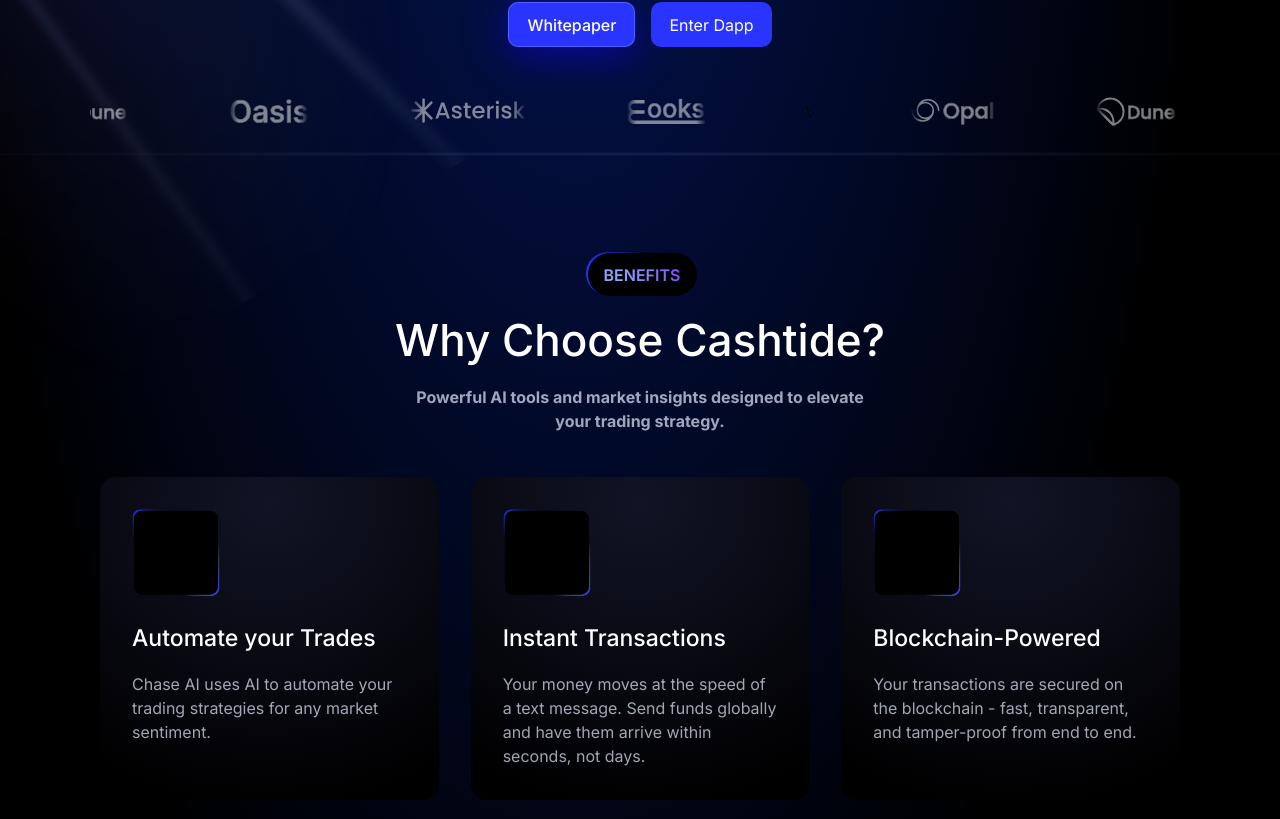
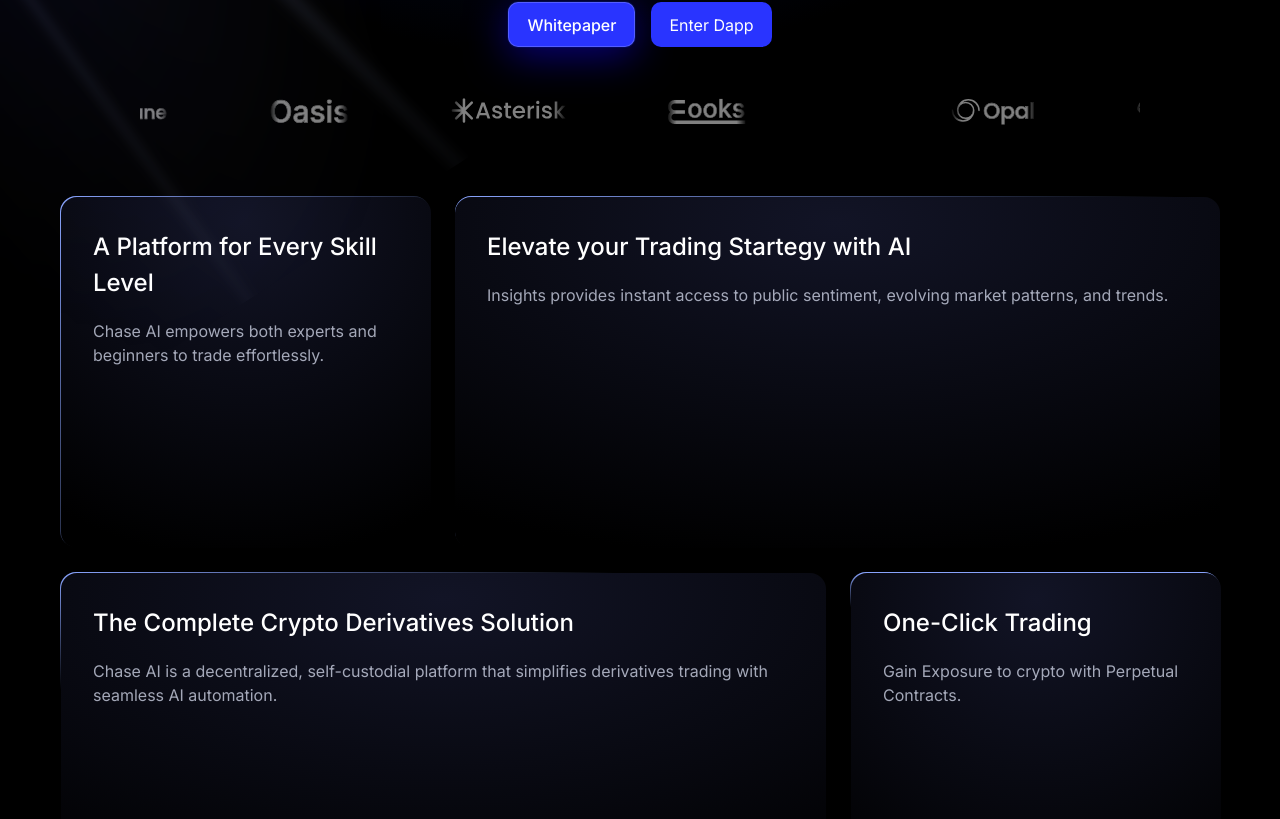
Before and after one commit to six-shot/Chase-AI, a Next.js app: page / in a window 1280 px wide. Shown: the part 521-1340 px from the top of the page. Built offline with nearby package versions, Linux system fonts and the light colour scheme.

Commit message:
first commit

```diff
--- a/src/app/globals.css
+++ b/src/app/globals.css
@@ -14,6 +14,7 @@ body {
 
 .hero-bg {
   background: radial-gradient(50% 85% at 45% 7.5%, #031457 0%, #000 100%);
+  height: 626px;
 }
 .logo-mask {
   mask-image: linear-gradient(
@@ -64,3 +65,23 @@ body {
   opacity: 0.14;
   background: radial-gradient(63.67% 63.67% at 50% 50%, #8aa5ff 0%, #000 100%);
 }
+.grid-card {
+  border-radius: 16px;
+  background: linear-gradient(133deg, #8aa5ff 0%, #000 66%);
+}
+.grid-card-2 {
+  border-radius: 16px;
+  background: linear-gradient(168deg, #8aa5ff 0%, #000 23%);
+}
+.grid-card-3 {
+  border-radius: 16px;
+  background: linear-gradient(180deg, #8aa5ff 0%, #000 10%);
+}
+.grid-inner-card {
+  border-radius: 16px;
+  background: radial-gradient(96% 96% at 50% 7.5%, #121426 0%, #000 100%);
+}
+.bottom-card {
+  opacity: 0.63;
+  background: linear-gradient(180deg, rgba(11, 12, 23, 0) 0%, #000 100%);
+}
--- a/src/app/page.tsx
+++ b/src/app/page.tsx
@@ -12,7 +12,6 @@ import asterik from "../../public/logo/asterik.svg";
 import eooks from "../../public/logo/eook.svg";
 import Marquee from "react-fast-marquee";
 import minicard from "../../public/svgs/minicard.svg";
-
 
 const marqueeFeatures = [
   "Automate your Trades",
@@ -58,11 +57,12 @@ const benefitsData = [
 
 export default function Home() {
   return (
-    <div className="relative hero-bg w-full">
+    <div className="relative  w-full">
+      <div className="relative hero-bg ">
         <Image
           src={mask}
           alt="mask"
-        className="absolute top-[-400px] -left-[600px]"
+          className="absolute top-[-400px] -left-[600px] z-[30] opacity-[70%]"
         />
 
         <div className="absolute top-0 h-[426px] w-full flex justify-center items-center">
@@ -72,7 +72,7 @@ export default function Home() {
             className="absolute top-1/2 left-1/2 transform -translate-x-1/2 -translate-y-1/2 z-[10] object-cover w-full"
           />
         </div>
-      <div className="pt-[68px] relative z-[10000]">
+        <div className="pt-[68px] relative z-[10]">
           <div className="flex flex-col items-center justify-center ">
             <div className="flex flex-col items-center gap-6 pt-[95px]">
               <div className="flex gap-2.5 items-center">
@@ -99,8 +99,8 @@ export default function Home() {
                   />
                 </div>
                 <p className="text-[#e6ecffb3] font-[family-name:var(--font-inter)]">
-                Join <span className="text-[#ffff]">15,725+</span> other loving
-                customers
+                  Join <span className="text-[#ffff]">15,725+</span> other
+                  loving customers
                 </p>
               </div>
               <h1 className="text-white text-[64px] font-medium font-[family-name:var(--font-poppins)] text-center leading-[70.4px]">
@@ -120,9 +120,11 @@ export default function Home() {
               </div>
             </div>
           </div>
-        <div className="max-w-[1440px] mx-auto  px-[90px]">
+        </div>
+        <div className="flex justify-center items-center">
+          <div className="w-[1000px]">
             <Marquee className="" direction="left" speed={40}>
-            <div className="flex gap-[99px] items-center h-[81px] mt-6">
+              <div className=" flex gap-[99px] items-center h-[81px] mt-6">
                 <Image className="logo-mask" src={opai} alt="opai" />
                 <Image className="logo-mask" src={dune} alt="dune" />
                 <Image className="logo-mask" src={oasis} alt="oasis" />
@@ -136,13 +138,69 @@ export default function Home() {
               </div>
             </Marquee>
           </div>
+        </div>
+
+        <div className="max-w-[1440px] mx-auto  px-[60px]">
+          <div className="pb-[96px] pt-[44px] grid grid-cols-3 gap-[25px]  items-center relative">
+            <div className="col-span-1 h-[351px] grid-card relative">
+              <div className=" w-full grid-inner-card h-full absolute top-[0.5px] left-[1px]">
+                <div className="p-8">
+                  <h4 className="text-[#ffffff] text-[24px] font-[family-name:var(--font-inter)] font-medium">
+                    A Platform for Every Skill Level
+                  </h4>
+                  <p className="text-[#E6ECFFB2] text-[16px] font-[family-name:var(--font-inter)] font-normal mt-[18px]">
+                    Chase AI empowers both experts and beginners to trade
+                    effortlessly.
+                  </p>
+                </div>
+              </div>
+            </div>
+            <div className="col-span-2 h-[351px] grid-card relative">
+              <div className=" w-full grid-inner-card h-full absolute top-[0.5px] ">
+                <div className="p-8">
+                  <h4 className="text-[#ffffff] text-[24px] font-[family-name:var(--font-inter)] font-medium">
+                    Elevate your Trading Startegy with AI
+                  </h4>
+                  <p className="text-[#E6ECFFB2] text-[16px] font-[family-name:var(--font-inter)] font-normal mt-[18px]">
+                    Insights provides instant access to public sentiment,
+                    evolving market patterns, and trends.
+                  </p>
+                </div>
+              </div>
+            </div>
+            <div className="col-span-2 h-[351px] grid-card-2 relative">
+              <div className=" w-full grid-inner-card h-full absolute top-[1px] left-[1px]">
+                <div className="p-8">
+                  <h4 className="text-[#ffffff] text-[24px] font-[family-name:var(--font-inter)] font-medium">
+                    The Complete Crypto Derivatives Solution
+                  </h4>
+                  <p className="text-[#E6ECFFB2] text-[16px] font-[family-name:var(--font-inter)] font-normal mt-[18px]">
+                    Chase AI is a decentralized, self-custodial platform that
+                    simplifies derivatives trading with seamless AI automation.
+                  </p>
+                </div>
+              </div>
+            </div>
+            <div className="col-span-1 h-[351px] grid-card-3 relative">
+              <div className=" w-full grid-inner-card h-full absolute top-[1px] left-[1px] right-[1px]">
+                <div className="p-8">
+                  <h4 className="text-[#ffffff] text-[24px] font-[family-name:var(--font-inter)] font-medium">
+                    One-Click Trading
+                  </h4>
+                  <p className="text-[#E6ECFFB2] text-[16px] font-[family-name:var(--font-inter)] font-normal mt-[18px]">
+                    Gain Exposure to crypto with Perpetual Contracts.
+                  </p>
+                </div>
+              </div>
+            </div>
+          </div>
           <div className="flex justify-center items-center mb-[96px]">
             {" "}
             <div className=" w-[1280px] h-[4px] line-bg" />
           </div>
 
           <div className="">
-          <div className="max-w-[1440px] mx-auto px-[100px]">
+            <div className="">
               <div className="flex flex-col gap-3 justify-center items-center">
                 <div className="w-[109px] h-[43px] rounded-[22px] button-gradient relative">
                   <div className="w-full h-full rounded-[22px] bg-black absolute top-[1px] left-[2px] flex items-center">
@@ -177,7 +235,7 @@ export default function Home() {
               </div>
             </div>
           </div>
-        <div className="max-w-[1440px] mx-auto px-[90px]">
+          <div className="">
             <div className="p-2.5">
               <Marquee className="" direction="left" speed={40}>
                 <div className="flex gap-8">
@@ -213,5 +271,6 @@ export default function Home() {
           </div>
         </div>
       </div>
+    </div>
   );
 }
```
Lines whose indentation alone changed are shown as unchanged.
